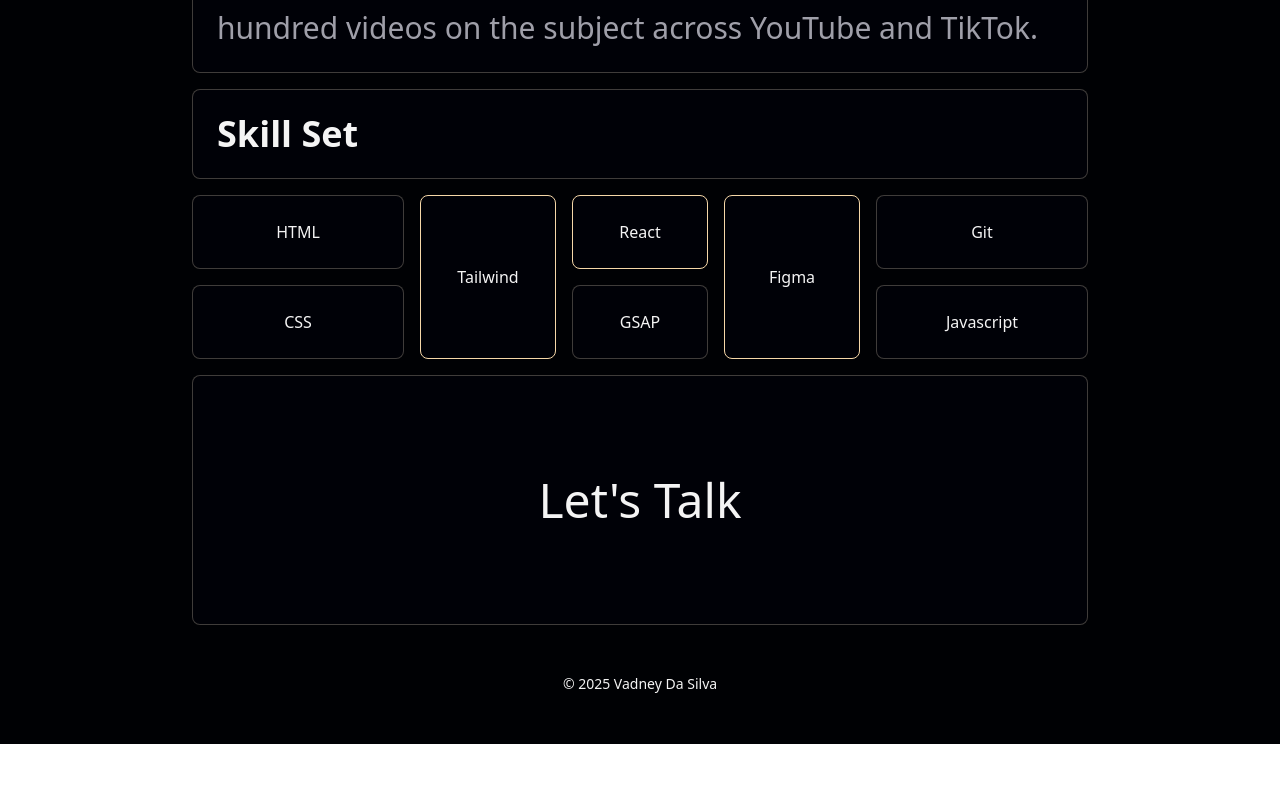
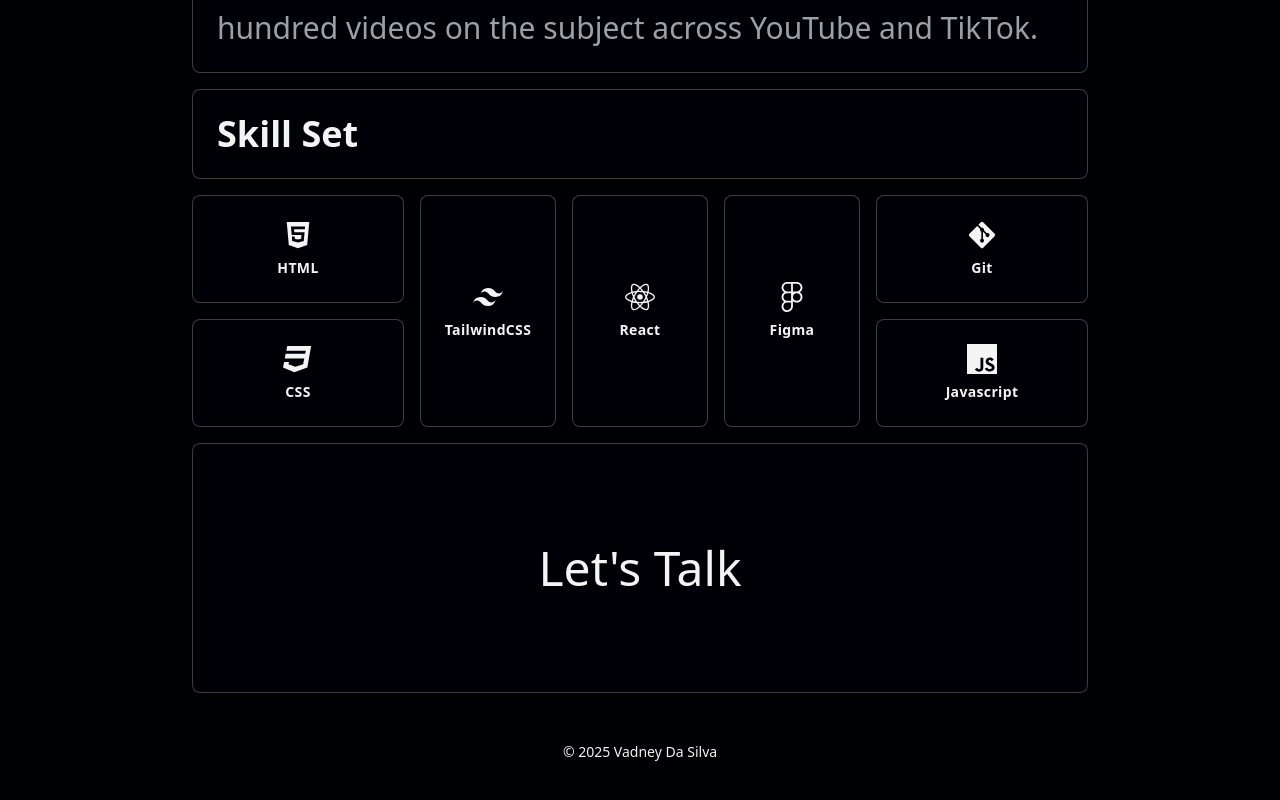
Before and after one commit to YendavAvlis/landing-page, a React (Vite) app: page / in a window 1280 px wide. Shown: the part 746-1546 px from the top of the page. Before the commit the page ends 1490 px from the top, so only its background shows below. Built offline with nearby package versions, Linux system fonts and the light colour scheme.

Commit message:
Technologies Icons Added

```diff
--- a/src/components/Bento.jsx
+++ b/src/components/Bento.jsx
@@ -2,11 +2,21 @@ import React from "react";
 import { motion } from "framer-motion";
 import { twMerge } from "tailwind-merge";
 import { FiArrowRight, FiMail, FiMapPin } from "react-icons/fi";
-import { SiGithub, SiLinkedin, SiTiktok, SiYoutube } from "react-icons/si";
+import { SiGithub, SiLinkedin, SiReact, SiTiktok, SiYoutube } from "react-icons/si";
 import logo from '../assets/logo.svg'
 import pic from '../assets/profile-pic.jpeg'
 import { div } from "framer-motion/client";
 import { skillsets } from "../constants";
+
+// Icons
+import { FaReact } from "react-icons/fa6";
+import { SiTailwindcss } from "react-icons/si";
+import { FaFigma } from "react-icons/fa6";
+import { FaHtml5 } from "react-icons/fa6";
+import { FaGitAlt } from "react-icons/fa6";
+import { FaCss3 } from "react-icons/fa6";
+import { TbBrandFramerMotion } from "react-icons/tb";
+import { SiJavascript } from "react-icons/si";
 
 export const Bento = () => {
   return (
@@ -190,29 +200,36 @@ const Logo = () => {
 const Tecnologies = () => {
   return(
     <>
-      <Block className='col-span-12 md:col-span-3 flex items-center justify-center'>
-        <h1>HTML</h1>
+      <Block className='col-span-12 md:col-span-3 gap-2 flex flex-col items-center justify-center'>
+        <FaHtml5 className="text-3xl"/>
+        <h3 className="text-sm font-semibold tracking-wide">HTML</h3>
       </Block>
-      <Block className='col-span-6 row-span-2 md:col-span-2 flex items-center justify-center border-[0.01rem] border-sec-20'>
-        <h1>Tailwind</h1>
+      <Block className='col-span-6 row-span-2 md:col-span-2 gap-2 flex flex-col items-center justify-center'>
+        <SiTailwindcss className="text-3xl"/>
+        <h3 className="text-sm font-semibold tracking-wide">TailwindCSS</h3>
       </Block>
-      <Block className='col-span-6 md:col-span-2 flex items-center justify-center border-[0.01rem] border-sec-20'>
-        <h1>React</h1>
+      <Block className='col-span-6 md:row-span-2 md:col-span-2 gap-2 flex flex-col items-center justify-center'>
+        <SiReact className="text-3xl"/>
+        <h3 className="text-sm font-semibold tracking-wide">React</h3>
       </Block>
-      <Block className='col-span-12 row-span-2 md:col-span-2 flex items-center justify-center border-[0.01rem] border-sec-20'>
-        <h1>Figma</h1>
+      <Block className='col-span-12 row-span-2 md:col-span-2 gap-2 flex flex-col items-center justify-center'>
+        <FaFigma className="text-3xl"/>
+        <h3 className="text-sm font-semibold tracking-wide">Figma</h3>
       </Block>
-      <Block className='col-span-6 md:col-span-3 flex items-center justify-center'>
-        <h1>Git</h1>
+      <Block className='col-span-6 md:col-span-3 gap-2 flex flex-col items-center justify-center'>
+        <FaGitAlt className="text-3xl"/>
+        <h3 className="text-sm font-semibold tracking-wide">Git</h3>
       </Block>
-      <Block className='col-span-6 md:col-span-3 flex items-center justify-center'>
-        <h1>CSS</h1>
+      <Block className='col-span-12 md:col-span-3 gap-2 flex flex-col items-center justify-center'>
+        <FaCss3 className="text-3xl"/>
+        <h3 className="text-sm font-semibold tracking-wide">CSS</h3>
       </Block>
-      <Block className='col-span-6 md:col-span-2 flex items-center justify-center'>
-        <h1>GSAP</h1>
-      </Block>
-      <Block className='col-span-12 md:col-span-3 flex items-center justify-center'>
-        <h1>Javascript</h1>
+      {/* <Block className='col-span-6 md:col-span-2 gap-2 flex flex-col items-center justify-center'>
+        <h3 className="text-sm font-semibold tracking-wide">Framer Motion</h3>
+      </Block> */}
+      <Block className='col-span-12 md:col-span-3 gap-2 flex flex-col items-center justify-center'>
+        <SiJavascript className="text-3xl"/>
+        <h3 className="text-sm font-semibold tracking-wide">Javascript</h3>
       </Block>
     </>
   )
```
